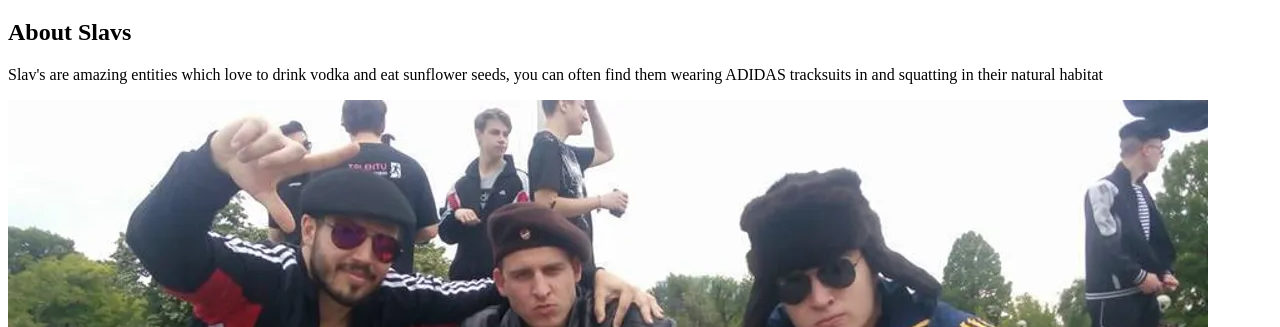
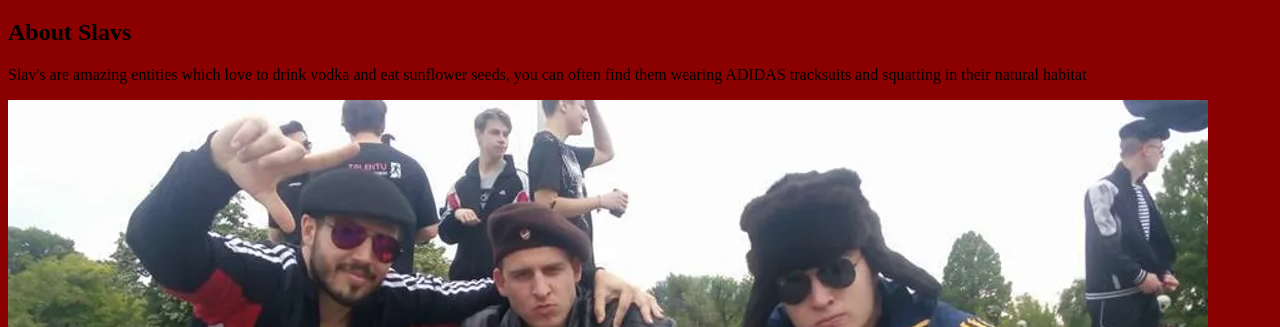
Before and after one commit to AstralAndo/cartoon-hero, a plain HTML site: page index.html in a window 1280 px wide. Shown: the part 473-800 px from the top of the page. Drawn offline with Linux system fonts and the light colour scheme.

Commit message:
Trying to rename

```diff
--- /dev/null
+++ b/css/slav.css
@@ -0,0 +1,3 @@
+body{
+	background-color: darkred;
+}
--- a/index.html
+++ b/index.html
@@ -4,6 +4,7 @@
 	<meta charset="utf-8">
 	<title>Super Slavs!</title>
 	<link rel="icon" href="img/Cheeki-Breeki.jpeg">
+	<link rel="stylesheet" type="text/css" href="css/slav.css">
 </head>
 <body>
 	<!-- Header Element-->
@@ -15,7 +16,7 @@
 <!-- Main Element -->
 	<main>
 		<h2>About Slavs</h2>
-		<p>Slav's are amazing entities which love to drink vodka and eat sunflower seeds, you can often find them wearing ADIDAS tracksuits in and squatting in their natural habitat</p>
+		<p>Slav's are amazing entities which love to drink vodka and eat sunflower seeds, you can often find them wearing ADIDAS tracksuits and squatting in their natural habitat</p>
 		<img src="img/slav-squat.jpeg">
 		<!-- Characteristics -->
 		<p>The Slav and his Comrades</p>
```
